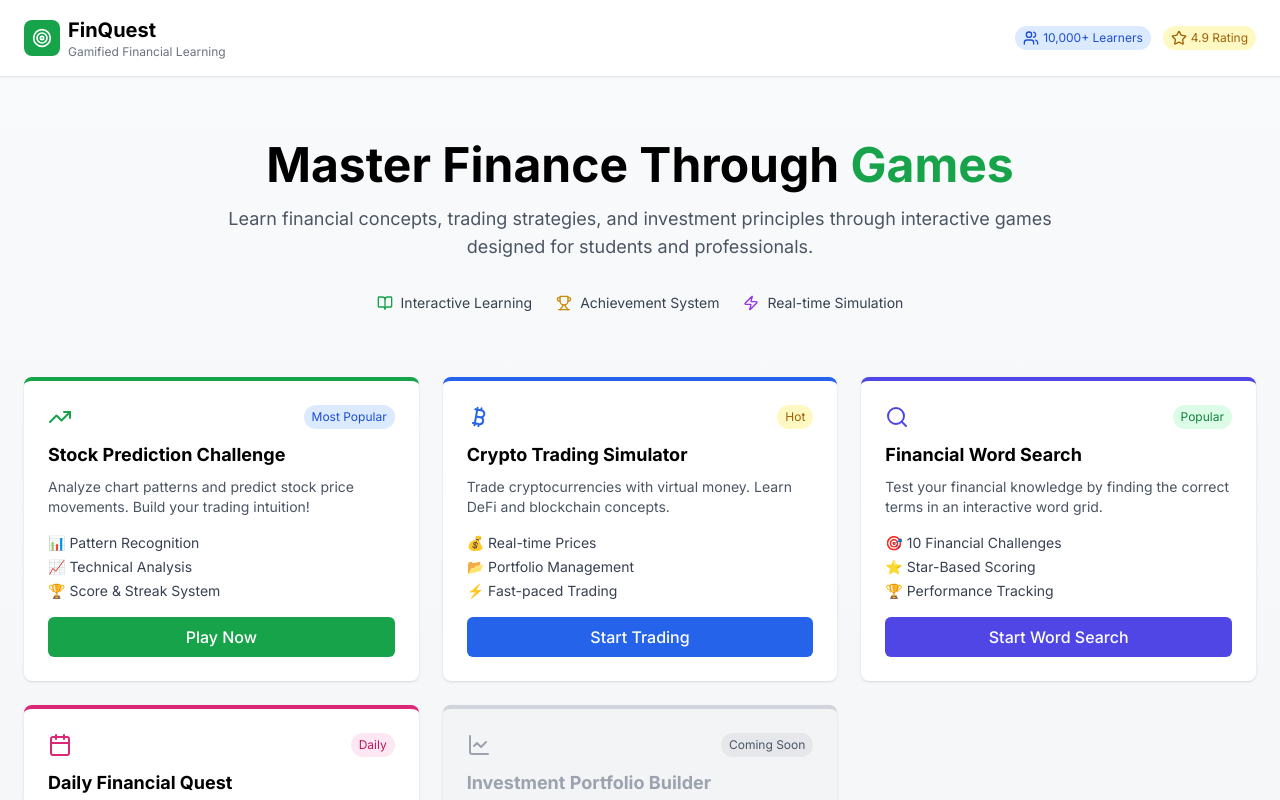
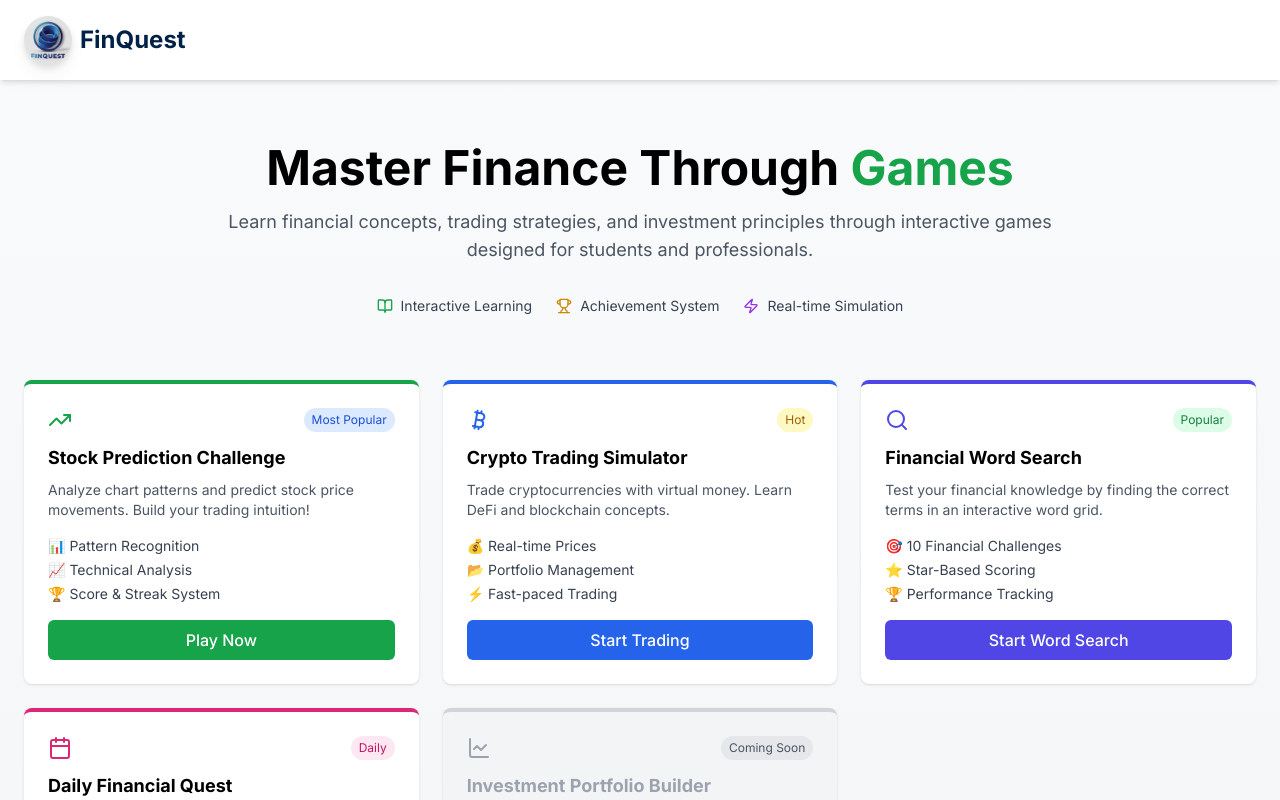
Before and after one commit to Clusters-Config/Fin-Quest, a React (Vite) app in the folder frontend/: page /game in a window 1280 px wide. Shown: the top 800 px of the page. Built offline with nearby package versions, Linux system fonts and the light colour scheme.

Commit message:
feat: add Header component to multiple pages for consistent navigation

```diff
--- /dev/null
+++ b/frontend/src/Services/Header.jsx
@@ -0,0 +1,23 @@
+import React from 'react'
+import logo from "../assets/fin-logo.jpg"; // FinQuest Logo
+
+const Header = () => {
+  return (
+    <div>
+        <nav className="bg-white px-6 py-4 shadow-md flex justify-between items-center fixed w-full top-0 z-50 ">
+        <div className="flex items-center space-x-2 text-[#002147] ">
+          <img
+            src={logo}
+            alt="FinQuest Logo"
+            className="w-12 h-12 rounded-full drop-shadow-lg"
+          />
+          <span className="text-2xl font-bold sm:hidden">FinQuest</span>
+        </div>
+
+
+      </nav>
+    </div>
+  )
+}
+
+export default Header
--- a/frontend/src/pages/Communitys.jsx
+++ b/frontend/src/pages/Communitys.jsx
@@ -4,6 +4,7 @@ import Chat from "../Services/Chat";
 import { FaUserCircle, FaSearch, FaCommentDots, FaLink, FaThumbsUp, FaShareAlt } from 'react-icons/fa';
 import Contatos from "../assets/Tik tok profile picture.jpeg"
 import Footer from "../Services/Footer";
+import Header from "../Services/Header";
 
 const Communities = () => {
   const [searchQuery, setSearchQuery] = useState("");
@@ -135,9 +136,10 @@ const Communities = () => {
   }, [isModalOpen, selectedPerson, user]);
 
   return (
-    <div className="bg-[#F0F2F5] min-h-screen font-sans text-[#212121]">
+    <div className="bg-white min-h-screen font-sans text-[#212121]">
+      <Header />
       <Chat />
-      <div className="w-full px-8 py-8">
+      <div className="w-full px-8 py-8  mt-40">
         <h1 className="text-5xl font-extrabold text-[#0A66C2] text-center mb-10 pt-5">
           Community Network
         </h1>
--- a/frontend/src/pages/Financial_Assistan.jsx
+++ b/frontend/src/pages/Financial_Assistan.jsx
@@ -22,6 +22,7 @@ import {
 import {marked} from 'marked';
 import Chat from "../Services/Chat";
 import Footer from "../Services/Footer";
+import Header from "../Services/Header";
 
 // New functional Rule Calculator component with AI
 const RuleCalculator = () => {
@@ -395,6 +396,8 @@ const PlanRecommender = () => {
 
   return (
     <div className="flex flex-col gap-6">
+            <Header />
+
       <form onSubmit={handleSubmit} className="grid grid-cols-1 md:grid-cols-2 gap-4">
         <div className="flex flex-col gap-2">
           <label htmlFor="income" className="font-medium text-gray-700">Monthly Income ($)</label>
@@ -498,7 +501,9 @@ const FinancialDashboard = () => {
 
   return (
     <div className="flex flex-col gap-6">
-    <div className="w-full min-h-screen bg-gray-100 font-sans flex flex-col items-center p-6">
+            <Header />
+
+    <div className="w-full min-h-screen bg-gray-100 font-sans flex flex-col items-center p-6 mt-30">
       <Chat/>
       {/* Header */}
       <div className="text-center my-12 max-w-4xl px-4">
--- a/frontend/src/pages/Game.jsx
+++ b/frontend/src/pages/Game.jsx
@@ -14,13 +14,14 @@ import {
   Target,
 } from "lucide-react";
 import Footer from "../Services/Footer";
+import Header from "../Services/Header";
 
 export default function FinanceQuest() {
   const navigate = useNavigate();
   return (
     <div className="min-h-screen bg-gradient-to-b from-gray-50 to-gray-100">
       {/* Header */}
-      <header className="border-b bg-white shadow-sm">
+      {/* <header className="border-b bg-white shadow-sm">
         <div className="max-w-7xl mx-auto px-6 py-4 flex items-center justify-between">
           <div className="flex items-center gap-2">
             <div className="w-9 h-9 rounded-lg bg-green-600 flex items-center justify-center">
@@ -40,10 +41,11 @@ export default function FinanceQuest() {
             </span>
           </div>
         </div>
-      </header>
+      </header> */}
+      <Header />
 
       {/* Hero Section */}
-      <section className="max-w-4xl mx-auto text-center py-16 px-4">
+      <section className="max-w-4xl mx-auto text-center py-16 px-4 mt-20">
         <h2 className="text-4xl md:text-5xl font-bold mb-4">
           Master Finance Through{" "}
           <span className="text-green-600">Games</span>
--- a/frontend/src/pages/SideHustleFinder.jsx
+++ b/frontend/src/pages/SideHustleFinder.jsx
@@ -1,6 +1,7 @@
 import React, { useState } from "react";
 import Chat from "../Services/Chat";
 import Footer from "../Services/Footer";
+import Header from "../Services/Header";
 
 const SideHustleFinder = () => {
   const financeRoles = {
@@ -274,7 +275,9 @@ const SideHustleFinder = () => {
 
   return (
 <div>
-    <div className="min-h-screen bg-gradient-to-r from-white via-purple-100 to-pink-100 px-6 py-10 text-[#2d1b69] font-sans">
+        <Header/>
+
+    <div className="min-h-screen bg-gradient-to-r from-white via-purple-100 to-pink-100 px-6 py-10 text-[#2d1b69] font-sans mt-40">
       <Chat/>
 
 
--- a/frontend/src/pages/Simulations.jsx
+++ b/frontend/src/pages/Simulations.jsx
@@ -4,6 +4,7 @@ import { useSpring, animated } from "@react-spring/web";
 import { SparklesIcon, FilePieChart, Lightbulb, TrendingUp } from 'lucide-react';
 import Chat from "../Services/Chat";
 import Footer from "../Services/Footer";
+import Header from "../Services/Header";
 // Reusable Modal Component with consistent styling
 const Modal = ({ isOpen, onClose, title, children }) => {
   if (!isOpen) return null;
@@ -11,6 +12,7 @@ const Modal = ({ isOpen, onClose, title, children }) => {
   return (
     <div className="fixed inset-0 bg-black bg-opacity-50 flex justify-center items-center z-50 p-4 font-inter">
       <Chat/>
+      <Header />
       <div className="bg-white p-6 rounded-xl shadow-2xl w-full max-w-lg max-h-[95vh] overflow-y-auto transform transition-all duration-300 scale-100 opacity-100">
         <h2 className="text-2xl font-bold text-[#002147] mb-4 text-center border-b pb-2">
           {title}
@@ -301,7 +303,8 @@ const Simulations = () => {
 
   return (
     <div className="flex flex-col min-h-screen">
-    <div className="bg-white min-h-screen flex items-start justify-center p-4 sm:p-6 font-inter text-gray-800">
+      <Header />
+    <div className="bg-white min-h-screen flex items-start justify-center p-4 sm:p-6 font-inter text-gray-800 mt-40 mb-40">
       <div className="bg-[#F8FAFC] shadow-2xl rounded-2xl w-full max-w-6xl p-6 sm:p-10">
         <header className="text-center py-8 mb-8">
           <animated.h1 style={headerSpring} className="text-4xl sm:text-5xl font-extrabold text-[#002147]">
```
